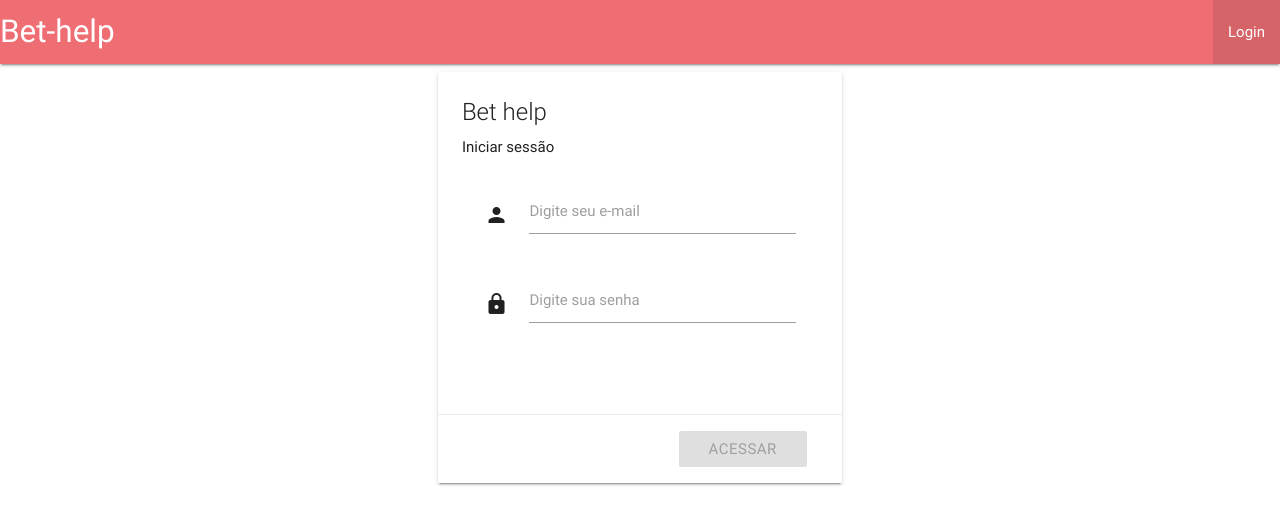
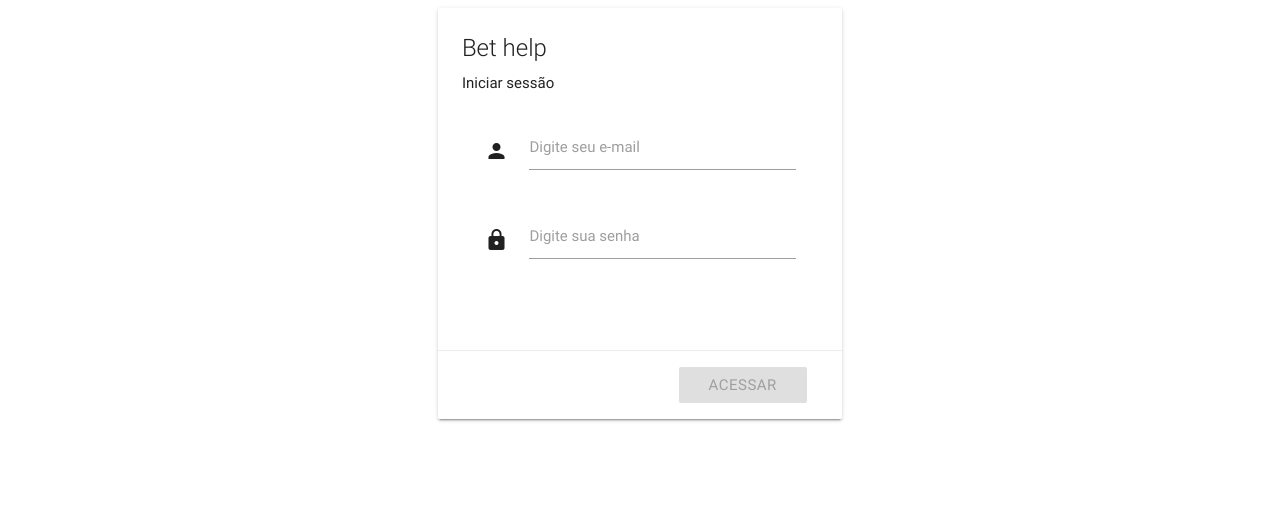
Before and after one commit to LucasViniciusPereira/Bet-Help, an Angular app: page /login in a window 1280 px wide. Shown: the top 524 px of the page. Built offline with nearby package versions, Linux system fonts and the light colour scheme.

Commit message:
displayMenu

```diff
--- a/src/app/app.module.ts
+++ b/src/app/app.module.ts
@@ -8,7 +8,7 @@ import { AppRoutingModule } from './app.routing.module';
 import { MaterializeModule } from 'angular2-materialize';
 import { HomeModule } from './home/home.module';
 import { MenuComponent } from './shared/components/menu/menu.component';
-import { GlobalService } from './utils/global.service';
+import { GlobalService } from './shared/services/global.service';
 import { AuthGuard } from './guards/auth.guard';
 import { DisplayValidationService } from './shared/services/display.validation.service';
 
--- a/src/app/guards/auth.guard.ts
+++ b/src/app/guards/auth.guard.ts
@@ -2,7 +2,7 @@ import { Observable } from 'rxjs/Rx';
 import { Injectable } from '@angular/core';
 import { CanActivate, ActivatedRouteSnapshot, RouterStateSnapshot, Router, CanLoad, Route } from '@angular/router';
 
-import { GlobalService } from './../utils/global.service';
+import { GlobalService } from './../shared/services/global.service';
 
 @Injectable()
 export class AuthGuard implements CanActivate, CanLoad {
--- a/src/app/home/login/login.component.ts
+++ b/src/app/home/login/login.component.ts
@@ -5,7 +5,7 @@ import { FormControl, FormGroup, FormBuilder, Validators, ReactiveFormsModule }
 import { Router } from '@angular/router';
 
 import { HomeService } from './../home.service';
-import { GlobalService } from './../../utils/global.service';
+import { GlobalService } from './../../shared/services/global.service';
 import { UserModel } from './../class/user.model';
 import { ValidateException } from '../../shared/decorators/validate.exception';
 import { Enumerations } from '../../utils/enumerations';
--- a/src/app/shared/components/menu/menu.component.html
+++ b/src/app/shared/components/menu/menu.component.html
@@ -1,4 +1,4 @@
-<nav>
+<nav *ngIf="displayMenu" >
   <div class="nav-wrapper">
     <a routerLink="/" class="brand-logo">Bet-help</a>
     <a href="#" data-activates="mobile-demo" class="button-collapse"><i class="material-icons">menu</i></a>
--- a/src/app/shared/components/menu/menu.component.ts
+++ b/src/app/shared/components/menu/menu.component.ts
@@ -1,3 +1,4 @@
+import { GlobalService } from './../../services/global.service';
 import { Component, OnInit } from '@angular/core';
 
 @Component({
@@ -7,9 +8,12 @@ import { Component, OnInit } from '@angular/core';
 })
 export class MenuComponent implements OnInit {
 
-  constructor() { }
+  displayMenu: boolean;
+
+  constructor(private svcGlobal: GlobalService) { }
 
   ngOnInit() {
+    this.displayMenu = this.svcGlobal.UserIsAuthenticate;
   }
 
 }
--- a/src/app/utils/global.service.ts
+++ b/src/app/shared/services/global.service.ts
@@ -1,6 +1,6 @@
 import { Injectable } from '@angular/core';
 
-import { UserModel } from '../home/class/user.model';
+import { UserModel } from '../../home/class/user.model';
 
 @Injectable()
 export class GlobalService {
@@ -28,6 +28,6 @@ export class GlobalService {
   /** @description Verifica se o usuario está logado na aplicação
  */
   public get UserIsAuthenticate(): boolean {
-    return this.getTokenUser();
+    return this.getTokenUser() ? true : false;
   }
 }
```
Also changed, not shown: 1 other file (tests, documents, lock files or other folders).
